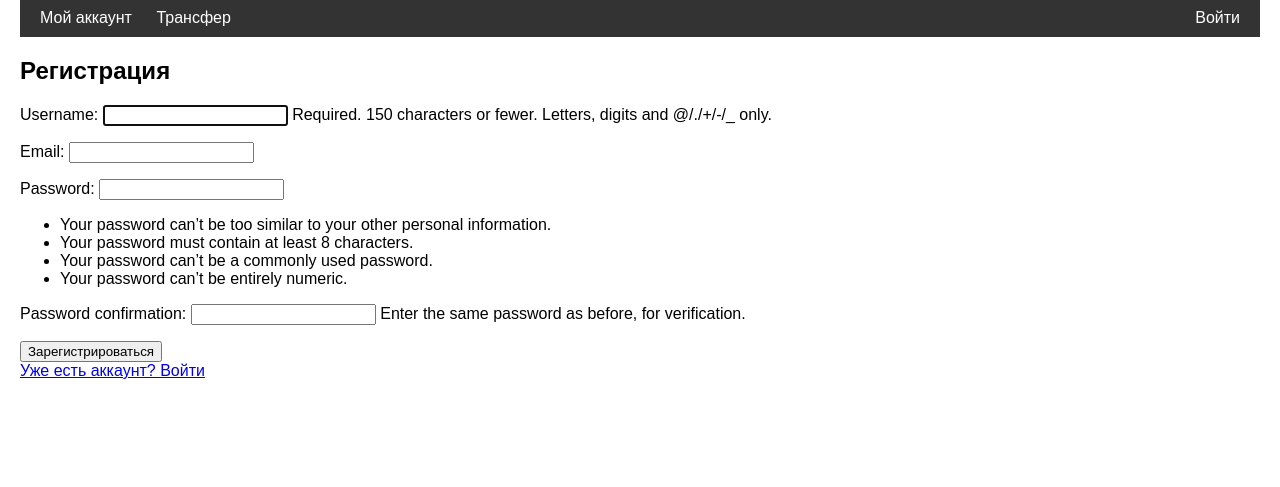
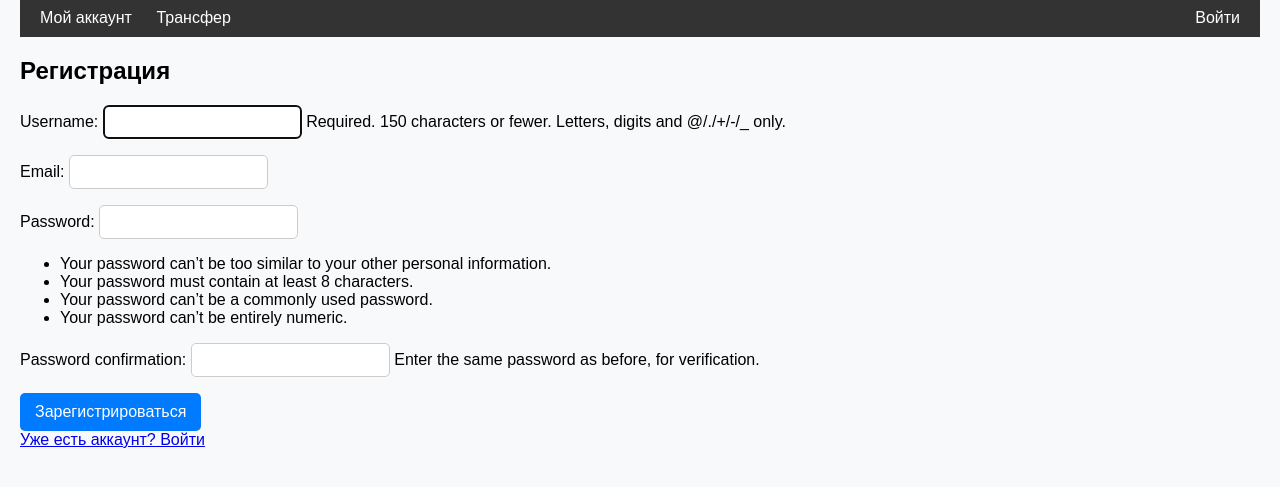
Before and after one commit to ZangarKenesbek/Bank, a Django app: page /users/register/ in a window 1280 px wide. Shown: the part 21-508 px from the top of the page. Run offline with Django 5.2, Linux system fonts and the light colour scheme.

Commit message:
first version)

```diff
--- a/banking_system/banking_system/settings.py
+++ b/banking_system/banking_system/settings.py
@@ -9,7 +9,7 @@ https://docs.djangoproject.com/en/5.1/topics/settings/
 For the full list of settings and their values, see
 https://docs.djangoproject.com/en/5.1/ref/settings/
 """
-
+import os
 from pathlib import Path
 
 # Build paths inside the project like this: BASE_DIR / 'subdir'.
@@ -118,6 +118,9 @@ USE_TZ = True
 # https://docs.djangoproject.com/en/5.1/howto/static-files/
 
 STATIC_URL = 'static/'
+STATICFILES_DIRS = [
+    os.path.join(BASE_DIR, "static"),
+]
 
 # Default primary key field type
 # https://docs.djangoproject.com/en/5.1/ref/settings/#default-auto-field
--- /dev/null
+++ b/banking_system/static/css/styles.css
@@ -0,0 +1,84 @@
+/* Общие стили */
+body {
+    font-family: Arial, sans-serif;
+    margin: 20px;
+    background-color: #f8f9fa;
+}
+
+/* Навигационная панель */
+.navbar {
+    background: #333;
+    color: white;
+    padding: 10px;
+    display: flex;
+    justify-content: space-between;
+}
+
+.navbar a {
+    color: white;
+    text-decoration: none;
+    margin: 0 10px;
+}
+
+.navbar a:hover {
+    text-decoration: underline;
+}
+
+/* Заголовки */
+h1 {
+    color: #333;
+}
+
+/* Таблицы */
+table {
+    width: 100%;
+    border-collapse: collapse;
+    margin-top: 15px;
+}
+
+table, th, td {
+    border: 1px solid #ddd;
+}
+
+th, td {
+    padding: 10px;
+    text-align: left;
+}
+
+th {
+    background-color: #007bff;
+    color: white;
+}
+
+/* Кнопки */
+button {
+    background-color: #007bff;
+    color: white;
+    border: none;
+    padding: 10px 15px;
+    cursor: pointer;
+    font-size: 16px;
+    border-radius: 5px;
+}
+
+button:hover {
+    background-color: #0056b3;
+}
+
+/* Поля ввода */
+input, select {
+    padding: 8px;
+    font-size: 14px;
+    border: 1px solid #ccc;
+    border-radius: 5px;
+}
+
+/* Контейнер */
+.container {
+    max-width: 800px;
+    margin: 0 auto;
+    background: white;
+    padding: 20px;
+    border-radius: 8px;
+    box-shadow: 0px 0px 10px rgba(0, 0, 0, 0.1);
+}
--- a/banking_system/users/templates/users/base.html
+++ b/banking_system/users/templates/users/base.html
@@ -1,4 +1,5 @@
 <!DOCTYPE html>
+    {% load static %}
 <html lang="ru">
 <head>
     <meta charset="UTF-8">
@@ -13,6 +14,7 @@
         .navbar a { color: white; text-decoration: none; margin: 0 10px; }
         .navbar a:hover { text-decoration: underline; }
     </style>
+    <link rel="stylesheet" href="{% static 'css/styles.css' %}">
 </head>
 <body>
 
```
Also changed, not shown: banking_system/db.sqlite3.
